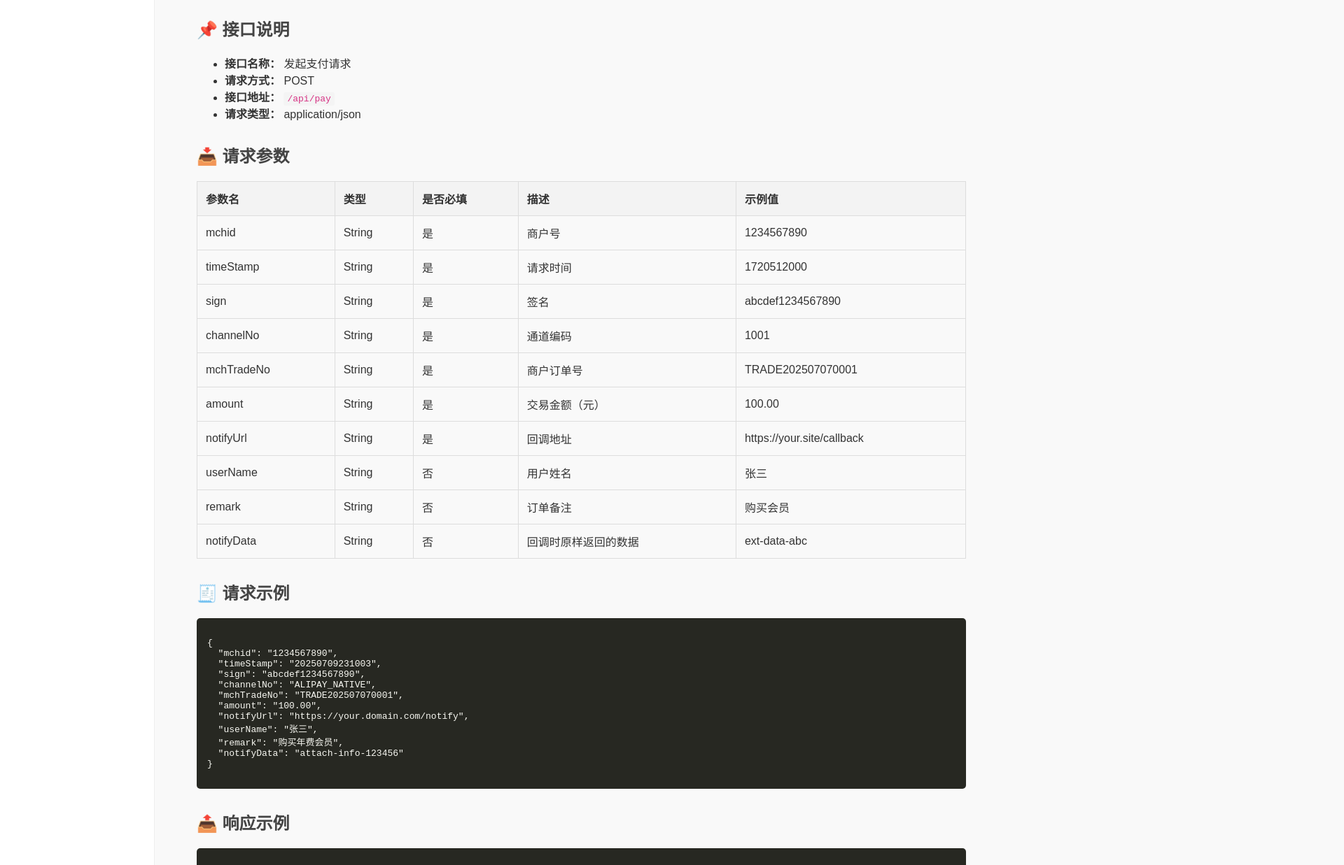
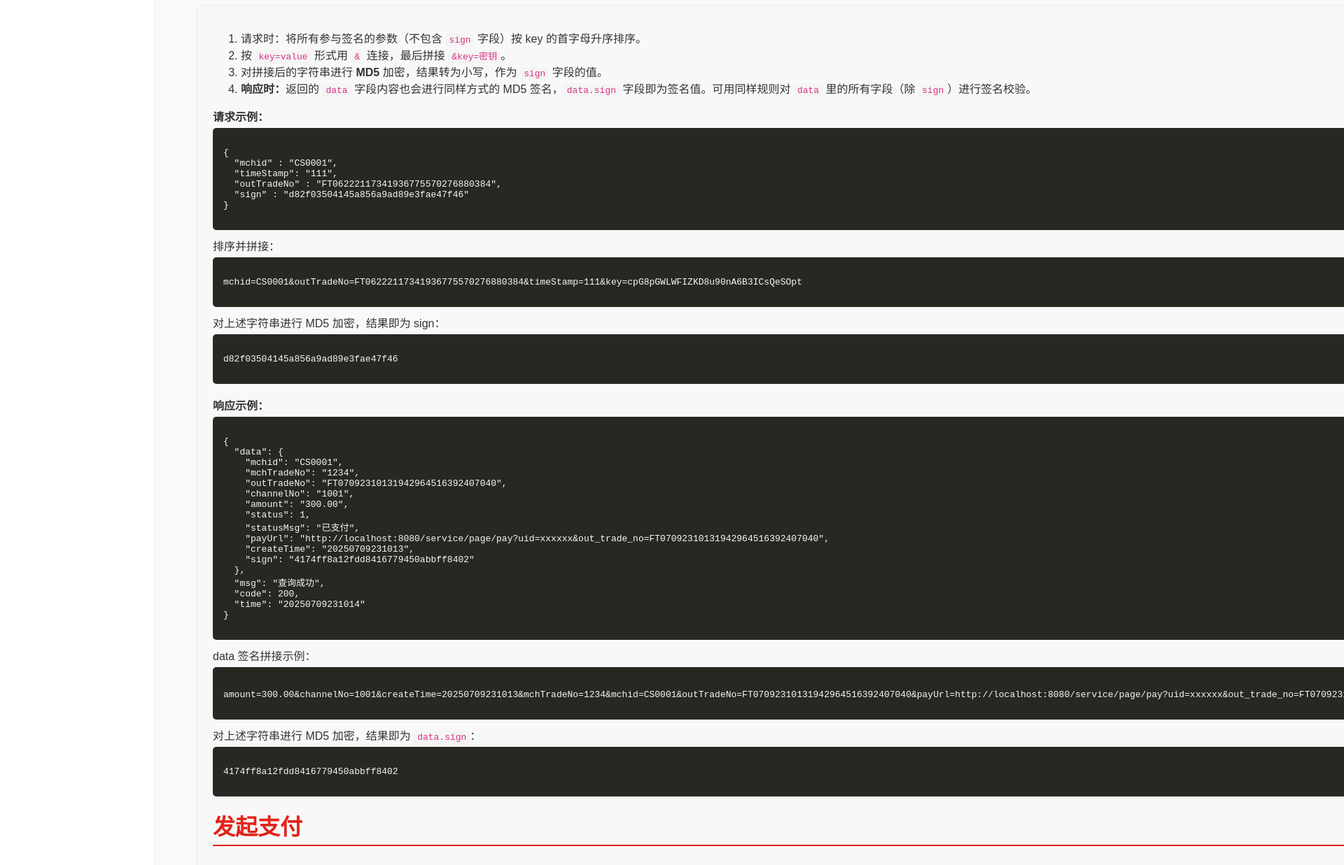
Before and after one commit to fastpay558/sfpay, a plain HTML site: page index.html in a window 1280 px wide. Shown: the part 517-1754 px from the top of the page at 70% size, 1920 px wide, since content can reach past the window. Drawn offline with Linux system fonts and the light colour scheme.

Commit message:
Update index.html

```diff
--- a/index.html
+++ b/index.html
@@ -166,6 +166,63 @@
           <li>5 = 冲正交易</li>
         </strong>
       </ul>
+      <h2 id="sign-msg">🧾 sign加密说明</h2>
+      <div
+        style="background:#f8f8f8;border:1px solid #eee;padding:18px 22px 18px 22px;border-radius:6px;margin-bottom:18px;">
+        <ol>
+          <li>请求时：将所有参与签名的参数（不包含 <code>sign</code> 字段）按 key 的首字母升序排序。</li>
+          <li>按 <code>key=value</code> 形式用 <code>&amp;</code> 连接，最后拼接 <code>&amp;key=密钥</code>。</li>
+          <li>对拼接后的字符串进行 <strong>MD5</strong> 加密，结果转为小写，作为 <code>sign</code> 字段的值。</li>
+          <li><strong>响应时：</strong>返回的 <code>data</code> 字段内容也会进行同样方式的 MD5 签名，<code>data.sign</code> 字段即为签名值。可用同样规则对
+            <code>data</code> 里的所有字段（除 <code>sign</code>）进行签名校验。</li>
+        </ol>
+        <div style="margin:10px 0 5px 0;"><strong>请求示例：</strong></div>
+        <div class="code-block" style="margin:0;">
+          <pre>{
+  "mchid" : "CS0001",
+  "timeStamp": "111",
+  "outTradeNo" : "FT06222117341936775570276880384",
+  "sign" : "d82f03504145a856a9ad89e3fae47f46"
+}
+</pre>
+        </div>
+        <div style="margin:10px 0 5px 0;">排序并拼接：</div>
+        <div class="code-block" style="margin:0;">
+          <pre>mchid=CS0001&amp;outTradeNo=FT06222117341936775570276880384&amp;timeStamp=111&amp;key=cpG8pGWLWFIZKD8u90nA6B3ICsQeSOpt</pre>
+        </div>
+        <div style="margin:10px 0 5px 0;">对上述字符串进行 MD5 加密，结果即为 sign：</div>
+        <div class="code-block" style="margin:0;">
+          <pre>d82f03504145a856a9ad89e3fae47f46</pre>
+        </div>
+        <div style="margin:18px 0 5px 0;"><strong>响应示例：</strong></div>
+        <div class="code-block" style="margin:0;">
+          <pre>{
+  "data": {
+    "mchid": "CS0001",
+    "mchTradeNo": "1234",
+    "outTradeNo": "FT07092310131942964516392407040",
+    "channelNo": "1001",
+    "amount": "300.00",
+    "status": 1,
+    "statusMsg": "已支付",
+    "payUrl": "http://localhost:8080/service/page/pay?uid=xxxxxx&out_trade_no=FT07092310131942964516392407040",
+    "createTime": "20250709231013",
+    "sign": "4174ff8a12fdd8416779450abbff8402"
+  },
+  "msg": "查询成功",
+  "code": 200,
+  "time": "20250709231014"
+}
+</pre>
+        </div>
+        <div style="margin:10px 0 5px 0;">data 签名拼接示例：</div>
+        <div class="code-block" style="margin:0;">
+          <pre>amount=300.00&amp;channelNo=1001&amp;createTime=20250709231013&amp;mchTradeNo=1234&amp;mchid=CS0001&amp;outTradeNo=FT07092310131942964516392407040&amp;payUrl=http://localhost:8080/service/page/pay?uid=xxxxxx&amp;out_trade_no=FT07092310131942964516392407040&amp;status=1&amp;statusMsg=已支付&amp;key=cpG8pGWLWFIZKD8u90nA6B3ICsQeSOpt</pre>
+        </div>
+        <div style="margin:10px 0 5px 0;">对上述字符串进行 MD5 加密，结果即为 <code>data.sign</code>：</div>
+        <div class="code-block" style="margin:0;">
+          <pre>4174ff8a12fdd8416779450abbff8402</pre>
+        </div>
         <br>
         <!-- 发起支付 -->
         <h1 id="pay-api">发起支付</h1>
@@ -173,7 +230,7 @@
         <ul>
           <li><strong>接口名称：</strong> 发起支付请求</li>
           <li><strong>请求方式：</strong> POST</li>
-        <li><strong>接口地址：</strong> <code>/api/pay</code></li>
+          <li><strong>接口地址：</strong> <code>/service/api/pay</code></li>
           <li><strong>请求类型：</strong> application/json</li>
         </ul>
         <h2>📥 请求参数</h2>
@@ -402,7 +459,7 @@
         <ul>
           <li><strong>接口名称：</strong> 订单查询</li>
           <li><strong>请求方式：</strong> POST</li>
-        <li><strong>接口地址：</strong> <code>/api/order/query</code></li>
+          <li><strong>接口地址：</strong> <code>/service/api/query</code></li>
           <li><strong>请求类型：</strong> application/json</li>
         </ul>
         <h2>📥 请求参数</h2>
@@ -452,6 +509,7 @@
           <pre>{
   "mchid": "1234567890",
   "sign": "abcdef1234567890",
+  "timeStamp", "20250709231003",
   "mchTradeNo": "TRADE202507070001"
 }</pre>
         </div>
@@ -466,7 +524,7 @@
     "amount": "300.00",
     "status": 1,
     "statusMsg": "已支付",
-    "payUrl": "http://localhost:8080/service/page/pay?uid=xxx&out_trade_no=FT07092310131942964516392407040",
+    "payUrl": "http://localhost:8080/service/page/pay?uid=xxxxxx&out_trade_no=FT07092310131942964516392407040",
     "createTime": "20250709231013",
     "sign": "4174ff8a12fdd8416779450abbff8402"
   },
```
Lines whose indentation alone changed are shown as unchanged.
